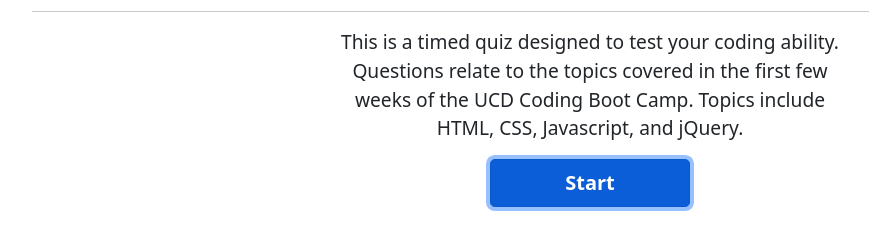
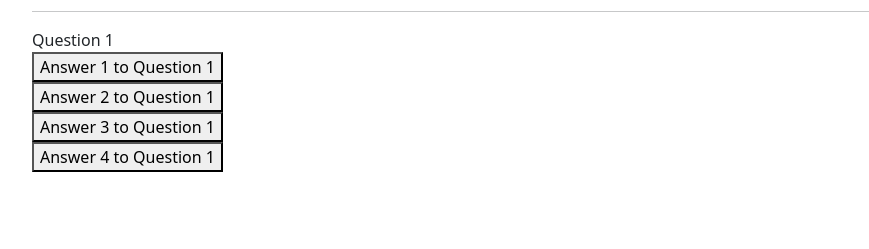
Before and after one commit to Billy-MK/Coding-Quiz, a plain HTML site: page index.html in a window 1280 px wide. Both pictures are taken after a click on the button "Start". Shown: the part 101-350 px from the top of the page, without its empty margins (50-919 px from the left). Drawn offline with nearby package versions, Linux system fonts and the light colour scheme.

Commit message:
Added javascript functions to create new question and answer text depending on question number

```diff
--- a/assets/js/script.js
+++ b/assets/js/script.js
@@ -0,0 +1,43 @@
+var startButton = $("#startButton");
+var quizDescription = $(".quizDescription");
+var questionNumber = 1;
+var questions = ["Question 1", "Question 2", "Question 3"];
+var answers = {
+    1:["Answer 1 to Question 1", "Answer 2 to Question 1", "Answer 3 to Question 1", "Answer 4 to Question 1"],
+    2:["Answer 1 to Question 2", "Answer 2 to Question 2", "Answer 3 to Question 2", "Answer 4 to Question 2"]
+}
+
+// Removes the description text and begins the first question
+
+function gameStart() {
+    quizDescription.remove();
+    nextQuestion();
+}
+
+// Start button
+
+startButton.on("click", gameStart);
+
+// nextQuestion function adds the question and answers to the page
+
+function nextQuestion() {
+
+    // Adds the question text to the page
+
+    var questionDiv = $("<div>");
+    questionDiv.text(questions[questionNumber - 1]);
+    $(".questions").append(questionDiv);
+    questionNumber += 1;
+
+    // Adds 4 answers based on the answers array defined earlier
+
+    for (var i = 0; i < 4; i++) {
+        var answerDiv = $("<button>");
+        answerDiv.addClass("answer");
+        var answerArray = answers[questionNumber - 1];
+        answerDiv.text(answerArray[i]);
+        $(".answers").append(answerDiv);
+        $(".answers").append("<br>");
+    }
+
+}
--- a/index.html
+++ b/index.html
@@ -25,12 +25,15 @@
     <!-- Description and button -->
     <section class="container">
         <div class="mt-3">
+            <!-- This section will be removed when the quiz starts -->
             <p class="quizDescription mx-auto">
                 This is a timed quiz designed to test your coding ability. Questions relate to the topics covered in the first few weeks of the UCD Coding Boot Camp. Topics include HTML, CSS, Javascript, and jQuery.
                 <br>
                 <!-- Start button -->
                 <button id="startButton" class="btn btn-lg btn-primary mt-3"><strong>Start</strong></button>
             </p>
+            <div class="questions"></div>
+            <div class="answers"></div>
         </div>
     </section>
 
```
